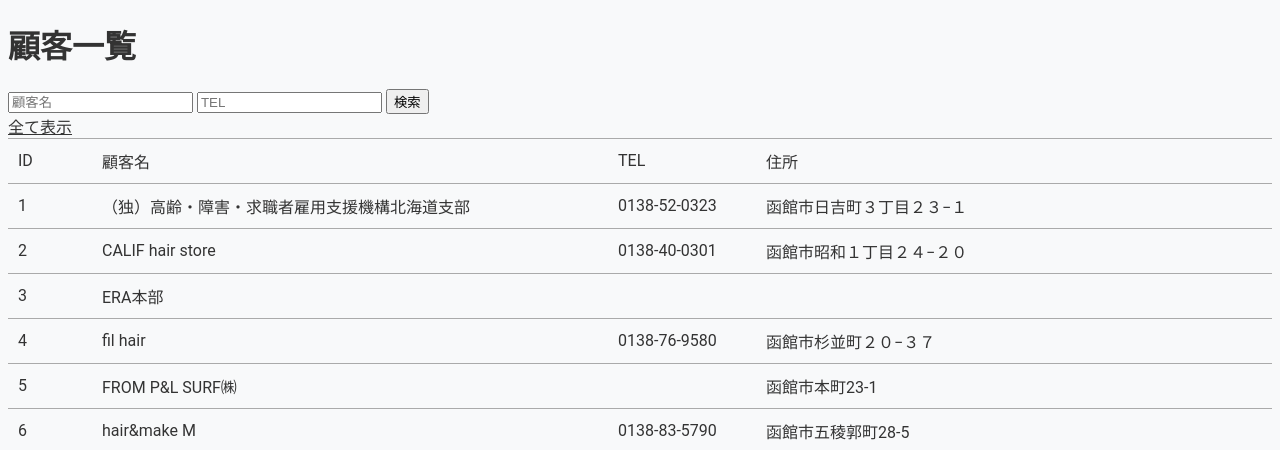
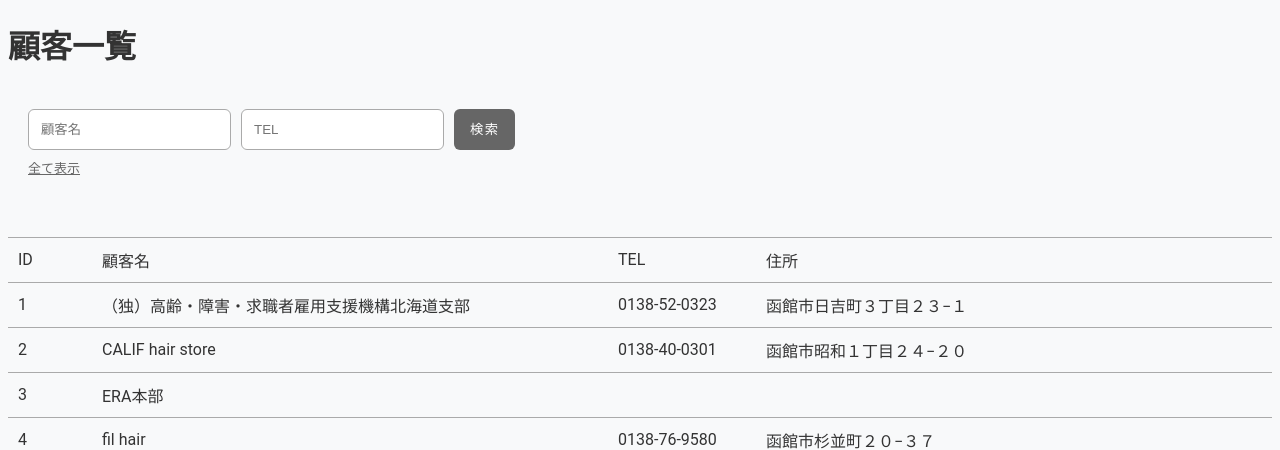
Before and after one commit to iknowsummer/202503sample, a Django app: page / in a window 1280 px wide. Shown: the top 450 px of the page. Run offline with Django 5.2, Linux system fonts and the light colour scheme; data comes from the database, SQL or seed files in the repository.

Commit message:
フォーム部分のCSS追加

```diff
--- a/app/app/static/css/style.css
+++ b/app/app/static/css/style.css
@@ -44,3 +44,36 @@
 .customer_lists_row:hover {
   background-color: #ddd;
 }
+
+#user-filter {
+  padding: 20px;
+  margin-bottom: 40px;
+}
+#user-filter .all_user_link {
+  font-size: 13px;
+  color: #666;
+}
+#user-filter form {
+  display: flex;
+  gap: 10px;
+  margin-bottom: 8px;
+}
+#user-filter input {
+  padding: 12px;
+  border-radius: 6px;
+  border: 1px solid #aaa;
+}
+#user-filter button[type=submit] {
+  background-color: #666;
+  color: white;
+  border: none;
+  padding: 12px 16px;
+  line-height: 1;
+  border-radius: 6px;
+  border: none;
+  cursor: pointer;
+  letter-spacing: 0.1em;
+}
+#user-filter button[type=submit]:hover {
+  background-color: #333;
+}
--- a/app/assets/scss/style.scss
+++ b/app/assets/scss/style.scss
@@ -42,3 +42,36 @@
     background-color: #ddd;
   }
 }
+
+#user-filter {
+  padding: 20px;
+  margin-bottom: 40px;
+  .all_user_link {
+    font-size: 13px;
+    color: #666;
+  }
+  form {
+    display: flex;
+    gap: 10px;
+    margin-bottom: 8px;
+  }
+  input {
+    padding: 12px;
+    border-radius: 6px;
+    border: 1px solid #aaa;
+  }
+  button[type="submit"] {
+    background-color: #666;
+    color: white;
+    border: none;
+    padding: 12px 16px;
+    line-height: 1;
+    border-radius: 6px;
+    border: none;
+    cursor: pointer;
+    letter-spacing: 0.1em;
+    &:hover {
+      background-color: #333;
+    }
+  }
+}
```
